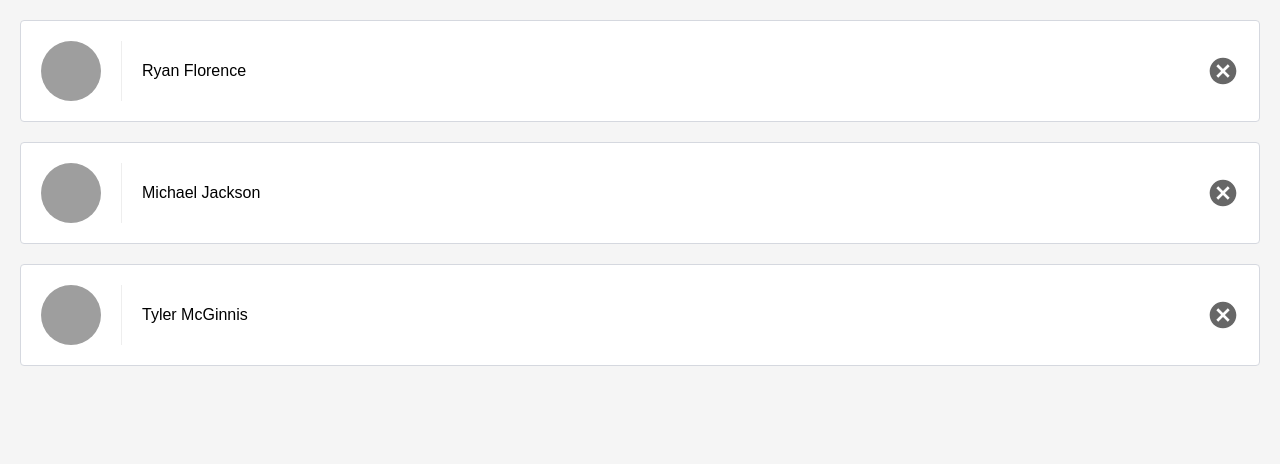
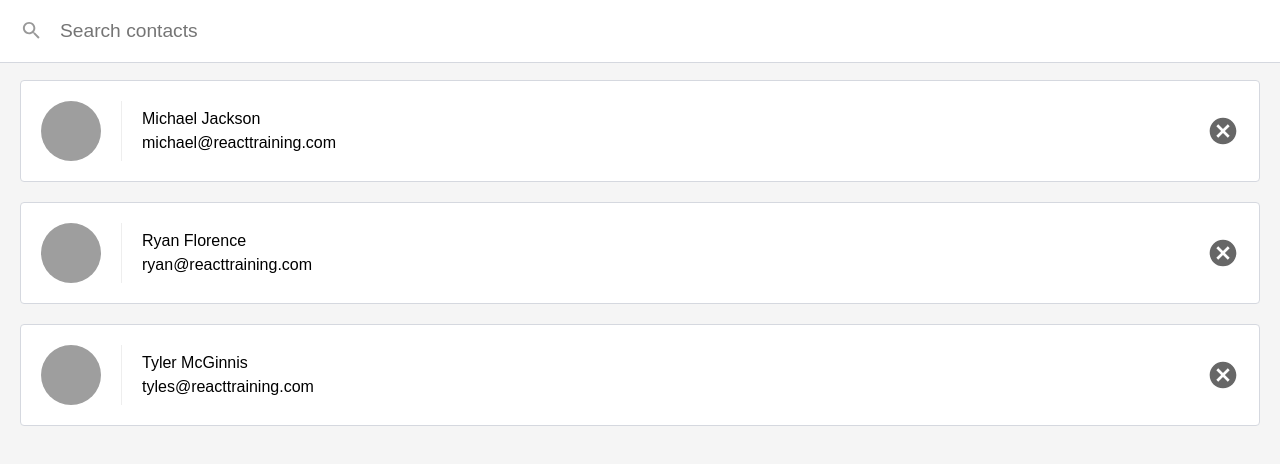
Before and after one commit to EvanMatveev/Udacity-FEND-contacts, a React (Create React App) app: page / in a window 1280 px wide. Shown: the top 464 px of the page. Built offline with nearby package versions, Linux system fonts and the light colour scheme.

Commit message:
Add the filter functionality to the component

```diff
--- a/package.json
+++ b/package.json
@@ -3,9 +3,11 @@
   "version": "0.1.0",
   "private": true,
   "dependencies": {
+    "escape-string-regexp": "^1.0.5",
     "prop-types": "^15.6.2",
     "react": "^16.4.2",
-    "react-dom": "^16.4.2"
+    "react-dom": "^16.4.2",
+    "sort-by": "^1.2.0"
   },
   "devDependencies": {
     "react-scripts": "1.1.5"
--- a/src/ListContacts.js
+++ b/src/ListContacts.js
@@ -1,10 +1,42 @@
-import React from "react";
+import React, { Component } from "react";
 import PropTypes from "prop-types";
+import escapeRegExp from "escape-string-regexp";
+import sortBy from "sort-by";
 
-function ListContacts(props) {
+class ListContacts extends Component {
+  static propTypes = {
+    contacts: PropTypes.array.isRequired,
+    onDeleteContact: PropTypes.func.isRequired
+  };
+  state = {
+    query: ""
+  };
+  updateQuery = query => this.setState({ query: query.trim() });
+  render() {
+    let showingContacts;
+    if (this.state.query) {
+      const match = new RegExp(escapeRegExp(this.state.query), "i");
+      showingContacts = this.props.contacts.filter(contact =>
+        match.test(contact.name)
+      );
+    } else {
+      showingContacts = this.props.contacts;
+    }
+    showingContacts.sort(sortBy("name"));
+
     return (
+      <div className="list-contacts">
+        <div className="list-contacts-top">
+          <input
+            type="text"
+            className="search-contacts"
+            placeholder="Search contacts"
+            value={this.state.query}
+            onChange={event => this.updateQuery(event.target.value)}
+          />
+        </div>
         <ol className="contact-list">
-      {props.contacts.map(contact => (
+          {showingContacts.map(contact => (
             <li key={contact.id} className="contact-list-item">
               <div
                 className="contact-avatar"
@@ -14,10 +46,10 @@
               />
               <div className="contact-details">
                 <p>{contact.name}</p>
-            <p>{contact.details}</p>
+                <p>{contact.email}</p>
               </div>
               <button
-            onClick={() => props.onDeleteContact(contact)}
+                onClick={() => this.props.onDeleteContact(contact)}
                 className="contact-remove"
               >
                 Remove
@@ -25,12 +57,9 @@
             </li>
           ))}
         </ol>
+      </div>
     );
   }
-
-ListContacts.propTypes = {
-  contacts: PropTypes.array.isRequired,
-  onDeleteContact: PropTypes.func.isRequired
-};
+}
 
 export default ListContacts;
```
Also changed, not shown: 1 other file (tests, documents, lock files or other folders). Lines whose indentation alone changed are shown as unchanged.
